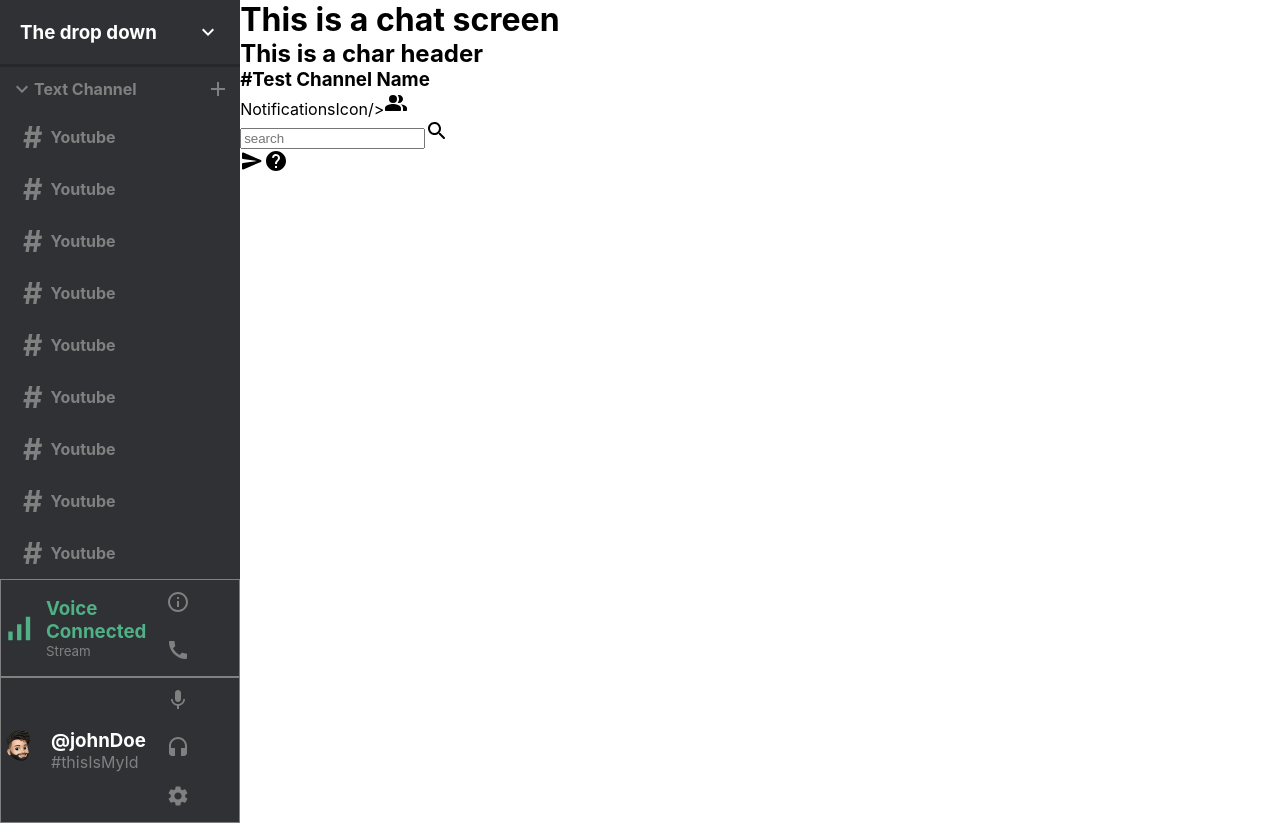
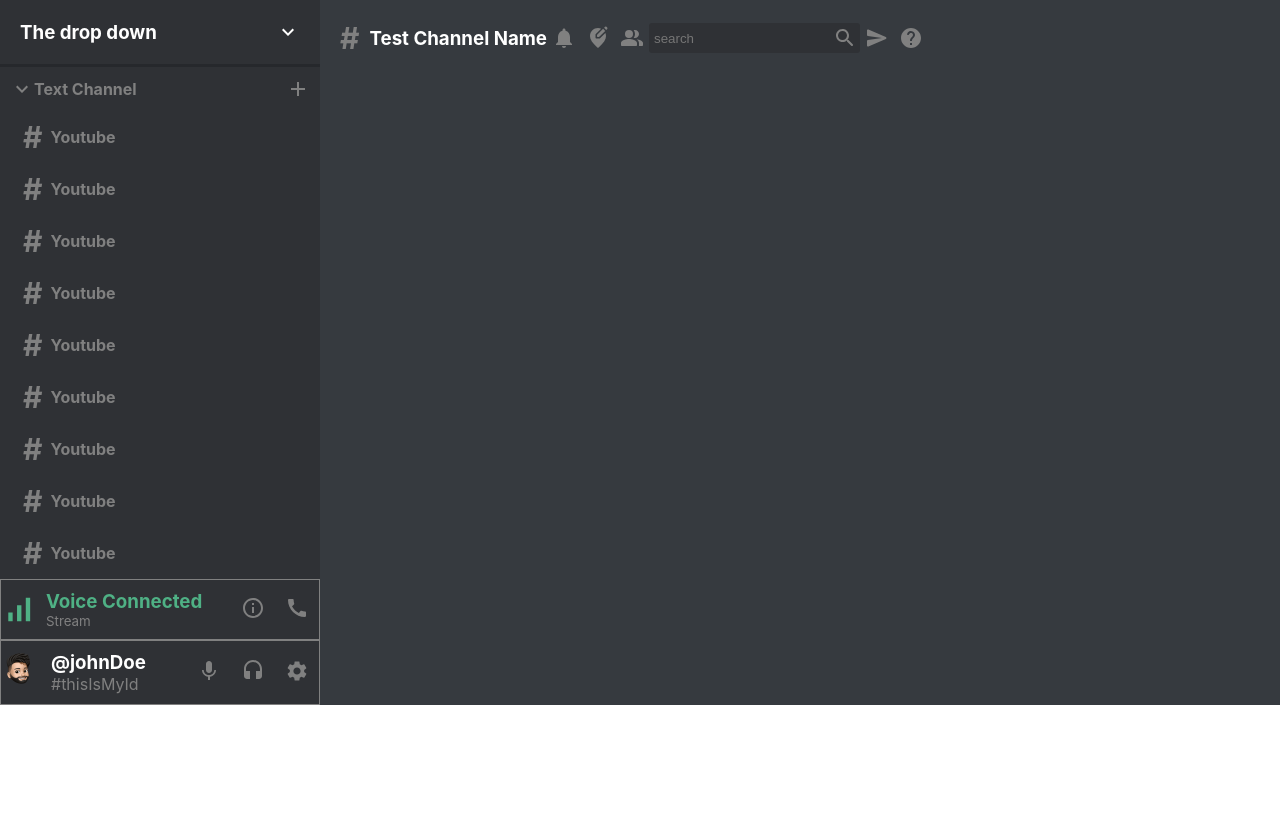
Before and after one commit to Avez-Anwar/ReactReduxDescort, a React (Create React App) app: page / in a window 1280 px wide. After the commit the page ends 800 px from the top, so only its background shows below. Built offline with nearby package versions, Linux system fonts and the light colour scheme.

Commit message:
sixth commit

```diff
--- a/src/Chat.css
+++ b/src/Chat.css
@@ -0,0 +1,6 @@
+.chat {
+  display: flex;
+  flex-direction: column;
+  flex: 0.75;
+  background-color: #363a3f;
+}
--- a/src/Chat.js
+++ b/src/Chat.js
@@ -4,8 +4,7 @@ import ChatHeader from './ChatHeader'
 
 function Chat() {
     return (
-        <div>
-           <h1>This is a chat screen</h1>
+        <div className="chat">
            <ChatHeader/>
         </div>
     )
--- a/src/ChatHeader.css
+++ b/src/ChatHeader.css
@@ -0,0 +1,50 @@
+.chatHeader {
+  display: flex;
+  justify-content: space;
+  align-items: center;
+  color: gray;
+  padding: 10px;
+}
+.chatHeader__hash {
+  color: gray;
+  font-size: 30px;
+  padding: 10px;
+}
+
+.chatHeader__left > h3 {
+  display: flex;
+  align-items: center;
+  color: white;
+}
+
+.chatHeader__right {
+  display: flex;
+  align-items: center;
+  justify-content: space-between;
+  flex: 0.5;
+}
+
+.chatHeader__right > .MuiSvgIcon-root {
+  padding: 5px;
+  cursor: pointer;
+}
+
+.chatHeader__right > .MuiSvgIcon-root:hover {
+  color: white;
+}
+
+.chatHeader__search {
+  display: flex;
+  align-items: center;
+  color: gray;
+  background-color: #2f3135;
+  padding: 3px;
+  border-radius: 3px;
+}
+
+.chatHeader__search > input {
+  background: transparent;
+  outline-width: 0;
+  color: white;
+  border: none;
+}
--- a/src/ChatHeader.js
+++ b/src/ChatHeader.js
@@ -1,14 +1,16 @@
 import React from 'react'
+import "./ChatHeader.css"
 import NotificationsIcon from "@material-ui/icons/Notifications"
 import PeopleAltRoundedIcon from "@material-ui/icons/PeopleAltRounded"
 import SearchRoundedIcon from "@material-ui/icons/SearchRounded"
 import SendRoundedIcon from "@material-ui/icons/SendRounded"
 import HelpRoundedIcon from "@material-ui/icons/HelpRounded"
+import EditLocationRoundedIcon from "@material-ui/icons/EditLocationRounded"
 
 function ChatHeader() {
     return (
-        <div>
-            <h2>This is a char header</h2>
+        <div className="chatHeader">
+
         <div className="chatHeader__left">
           <h3>
             <span className="chatHeader__hash">#</span>
@@ -17,7 +19,8 @@ function ChatHeader() {
         </div>
 
         <div className="chatHeader__right">
-            NotificationsIcon/>
+            <NotificationsIcon/>
+            <EditLocationRoundedIcon/>
             <PeopleAltRoundedIcon/>
 
           <div className="chatHeader__search">
```
